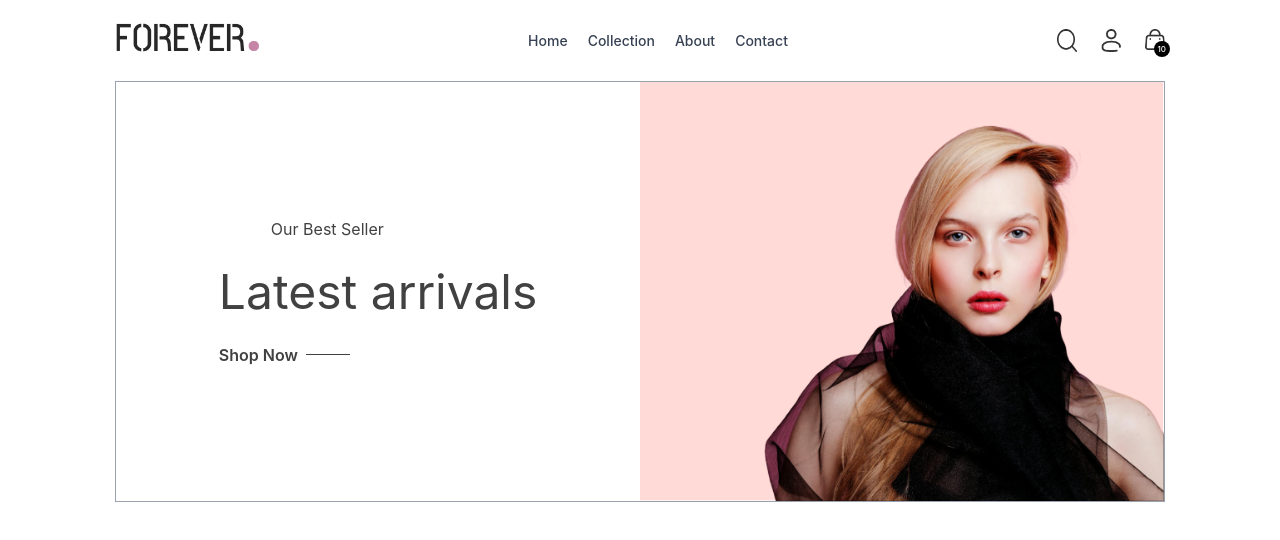
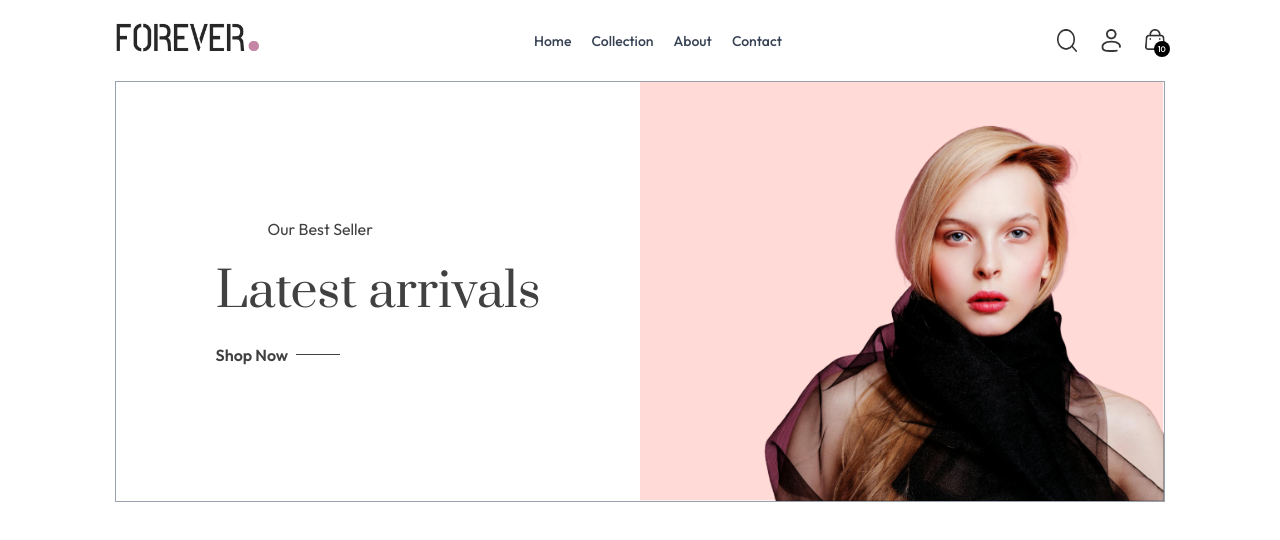
Before and after one commit to rohanmaharjan/E-commerce, a React (Vite) app in the folder frontend/: page / in a window 1280 px wide. Shown: the top 540 px of the page. Built offline with nearby package versions, Linux system fonts and the light colour scheme.

Commit message:
used google fonts

```diff
--- a/frontend/src/components/Hero.jsx
+++ b/frontend/src/components/Hero.jsx
@@ -11,7 +11,7 @@
                     <p className='w-8 md:w-11 h-[2px] bg-[#414141}'></p>
                     <p className='font-mediem text-sm md:text-base'>Our Best Seller</p>
                 </div>
-                <h1 className='text-3xl sm:py-3 lg:text-5xl leading-relaxed'>Latest arrivals</h1>
+                <h1 className='prata-regular text-3xl sm:py-3 lg:text-5xl leading-relaxed'>Latest arrivals</h1>
                 <div className='flex items-center gap-2'>
                     <p className='font-semibold text-sm md:text-base'>Shop Now</p>
                     <p className='w-8 md:w-11 h-[1px] bg-[#414141]'></p>
--- a/frontend/src/index.css
+++ b/frontend/src/index.css
@@ -1,5 +1,16 @@
+@import url('https://fonts.googleapis.com/css2?family=Outfit:wght@100..900&family=Prata&display=swap');
 @import "tailwindcss";
 
 a.active {
   display: block;
 }
+
+*{
+  font-family: Outfit;
+}
+
+.prata-regular {
+  font-family: "Prata", serif;
+  font-weight: 400;
+  font-style: normal;
+}
```
